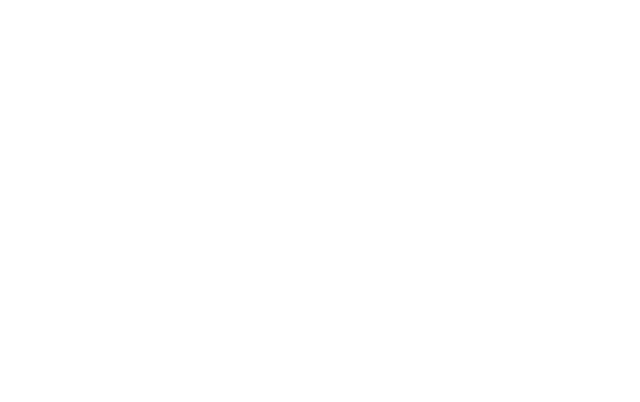
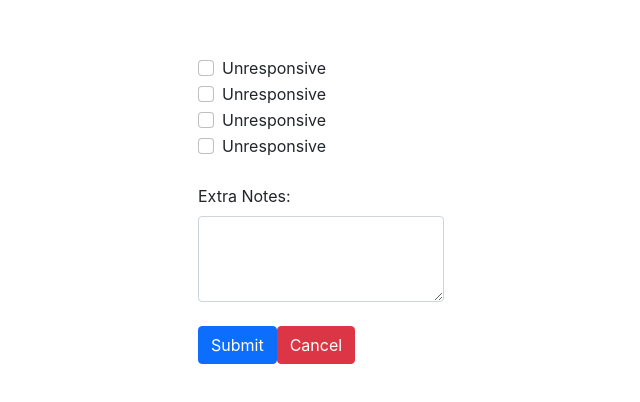
Before and after one commit to zbeyel/rf-checkout, a React (Create React App) app: page /issues in a window 1280 px wide. Shown: the part 190-592 px from the top of the page, without its empty margins (319-959 px from the left). Built offline with nearby package versions, Linux system fonts and the light colour scheme; the HTML template or start-up script is replaced by a standard one.

Commit message:
Filled out landing page and made Issue Submission component

```diff
--- a/src/App.css
+++ b/src/App.css
@@ -14,7 +14,6 @@
 }
 
 .App-header {
-  background-color: #282c34;
   min-height: 100vh;
   display: flex;
   flex-direction: column;
--- a/src/App.js
+++ b/src/App.js
@@ -3,6 +3,7 @@
 import { BrowserRouter } from "react-router-dom";
 import UnitContainer from "./components/UnitCard";
 import LandingPage from "./components/LandingPage";
+import IssueSubmission from "./components/IssueSubmission";
 function App() {
   return (
     <BrowserRouter>
@@ -14,6 +15,7 @@
       <Switch>
         <Route path="/" exact component={LandingPage}></Route>
         <Route path="/available_units" component={UnitContainer}></Route>
+        <Route path="/issues" component={IssueSubmission} />
       </Switch>
     </BrowserRouter>
   );
--- /dev/null
+++ b/src/components/IssueSubmission.js
@@ -0,0 +1,23 @@
+import React from "react";
+import { Button, Form, FormGroup } from "react-bootstrap";
+
+function IssueSubmission() {
+  return (
+    <div>
+      <FormGroup>
+        <Form.Check type="checkbox" label="Unresponsive"></Form.Check>
+        <Form.Check type="checkbox" label="Unresponsive"></Form.Check>
+        <Form.Check type="checkbox" label="Unresponsive"></Form.Check>
+        <Form.Check type="checkbox" label="Unresponsive"></Form.Check>
+        <br></br>
+        <Form.Label>Extra Notes:</Form.Label>
+        <Form.Control as="textarea" rows={3}></Form.Control>
+        <br />
+        <Button>Submit</Button>
+        <Button variant="danger">Cancel</Button>
+      </FormGroup>
+    </div>
+  );
+}
+
+export default IssueSubmission;
--- a/src/components/LandingPage.js
+++ b/src/components/LandingPage.js
@@ -1,13 +1,16 @@
 import React from "react";
-import { Button } from "react-bootstrap";
+import { Button, FormControl, InputGroup } from "react-bootstrap";
 import { Link } from "react-router-dom";
 
 function LandingPage() {
   return (
     <div>
-      <Button>
-        <Link to="/Available_units"> About</Link>
-      </Button>
+      <InputGroup>
+        <FormControl placeholder="Badge Number"></FormControl>{" "}
+        <Button>
+          <Link to="/Available_units">Submit</Link>
+        </Button>
+      </InputGroup>
     </div>
   );
 }
--- a/src/components/UnitCard.js
+++ b/src/components/UnitCard.js
@@ -1,5 +1,6 @@
 import React from "react";
 import { Card, Button } from "react-bootstrap";
+import { Link } from "react-router-dom";
 
 function UnitCard() {
   return (
@@ -9,8 +10,13 @@
           <Card.Img></Card.Img>
           <Card.Title>Unit number</Card.Title>
           <Card.Text>Unit type</Card.Text>
+          <Link to="/">
+            <Button>Check out</Button>
+          </Link>
+          <Link to="/issues">
+            <Button variant="danger">Submit Issue</Button>
+          </Link>
         </Card.Body>
-        <Button>Test</Button>
       </Card>
     </div>
   );
```
